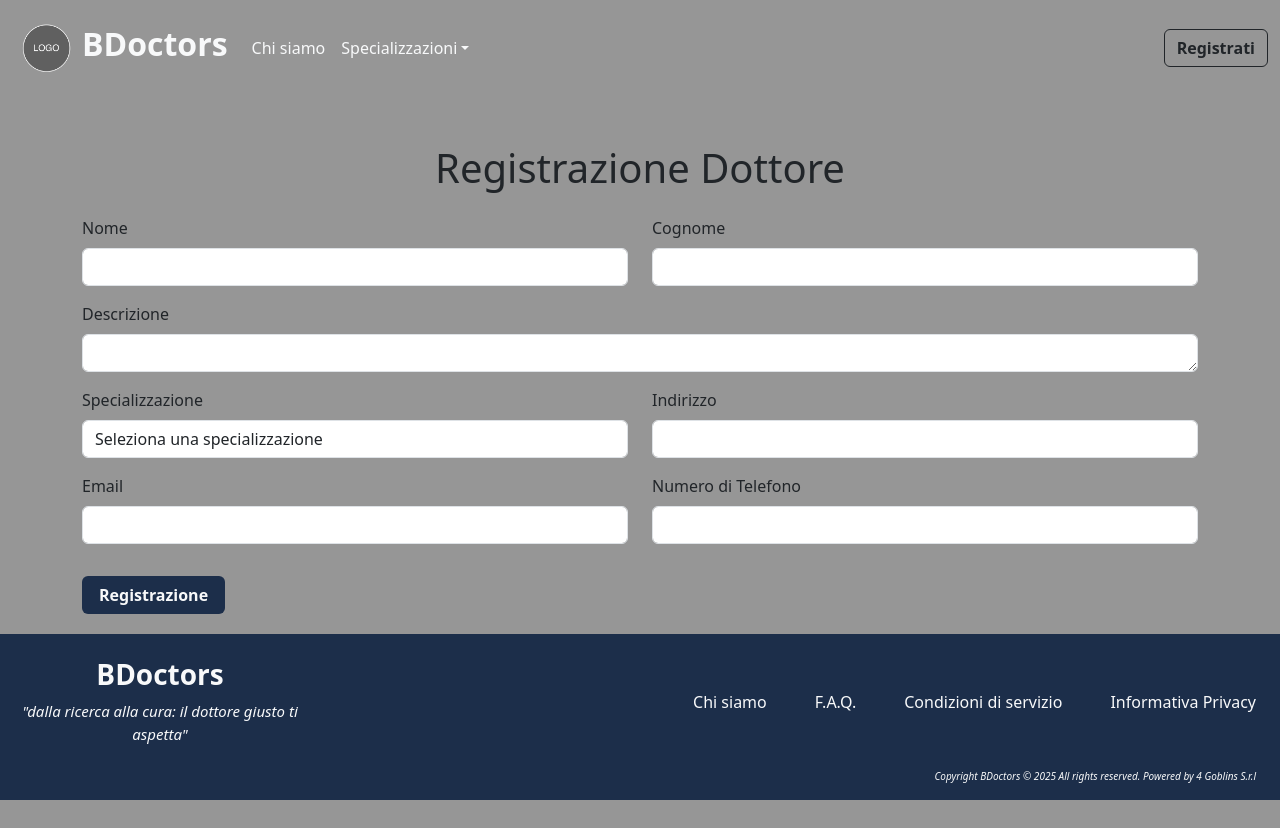
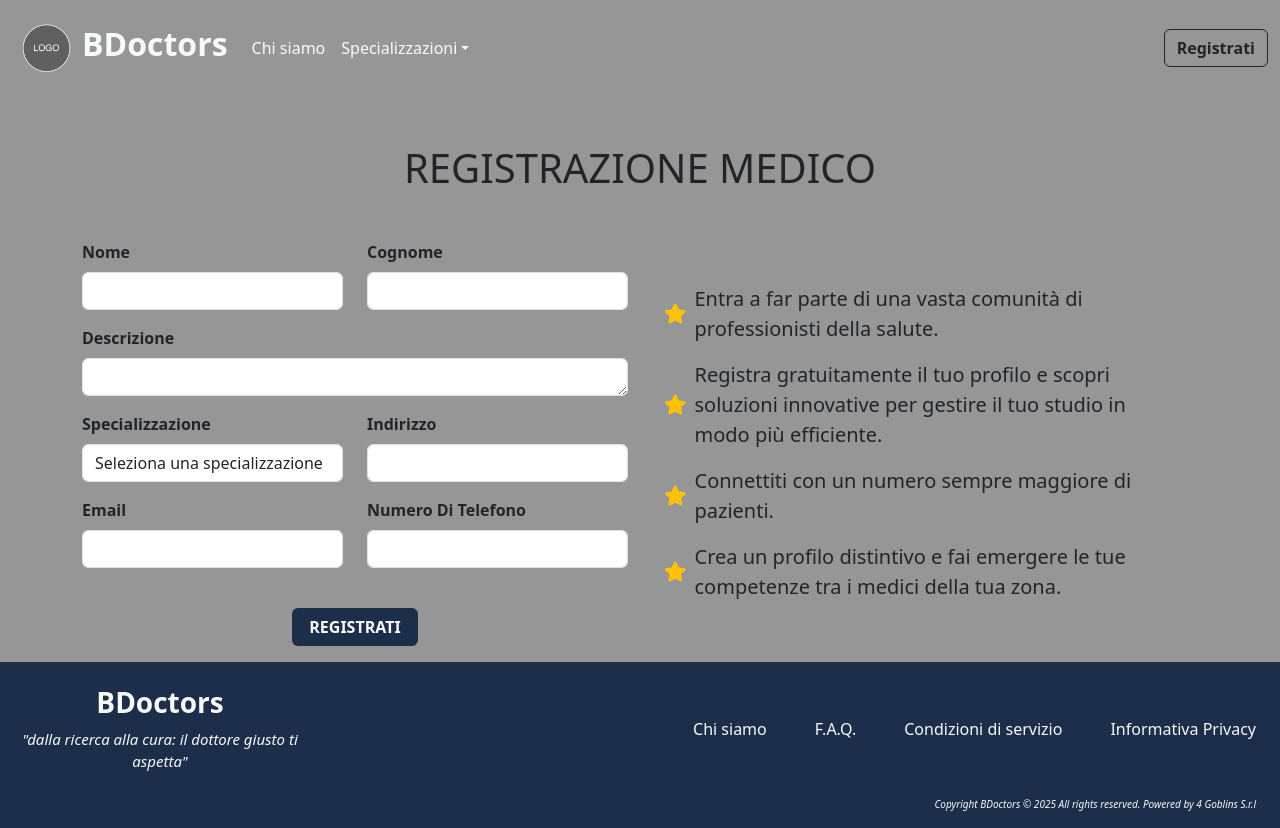
Before and after one commit to DanielaEsposito/doctors-frontend, a React (Vite) app: page /registration in a window 1280 px wide. Before the commit the page ends 800 px from the top, so only its background shows below. Built offline with nearby package versions, Linux system fonts and the light colour scheme.

Commit message:
added style to registration page

```diff
--- a/src/assets/css/index.css
+++ b/src/assets/css/index.css
@@ -23,6 +23,11 @@ img {
 
 body {
   background-color: rgb(150, 150, 150);
+}
+
+ul {
+  list-style: none;
+  padding: 0;
 }
 
 /* # utilities */
--- a/src/pages/RegistrationPage.jsx
+++ b/src/pages/RegistrationPage.jsx
@@ -40,12 +40,15 @@ const RegistrationForm = () => {
 
   return (
     <div className="container mt-5">
-      <h1 className="text-center mb-4">Registrazione Dottore</h1>
+      <h1 className="text-center mb-5">REGISTRAZIONE MEDICO</h1>
+      <div className="row">
+        {/* Colonna di sinistra */}
+        <div className="col-12 col-lg-6">
           <form onSubmit={handleSubmit}>
             <div className="row mb-3">
               {/* Nome */}
               <div className="col-12 col-md-6 mb-3">
-            <label htmlFor="name" className="form-label">
+                <label htmlFor="name" className="form-label fw-bold">
                   Nome
                 </label>
                 <input
@@ -61,7 +64,7 @@ const RegistrationForm = () => {
 
               {/* Cognome */}
               <div className="col-12 col-md-6 mb-3">
-            <label htmlFor="surname" className="form-label">
+                <label htmlFor="surname" className="form-label fw-bold">
                   Cognome
                 </label>
                 <input
@@ -77,7 +80,7 @@ const RegistrationForm = () => {
 
               {/* Descrizione */}
               <div className="col-12 mb-3">
-            <label htmlFor="description" className="form-label">
+                <label htmlFor="description" className="form-label fw-bold">
                   Descrizione
                 </label>
                 <textarea
@@ -93,7 +96,7 @@ const RegistrationForm = () => {
 
               {/* Specializzazione */}
               <div className="col-12 col-md-6 mb-3">
-            <label htmlFor="specialty" className="form-label">
+                <label htmlFor="specialty" className="form-label fw-bold">
                   Specializzazione
                 </label>
                 <select
@@ -115,7 +118,7 @@ const RegistrationForm = () => {
 
               {/* Indirizzo */}
               <div className="col-12 col-md-6 mb-3">
-            <label htmlFor="address" className="form-label">
+                <label htmlFor="address" className="form-label fw-bold">
                   Indirizzo
                 </label>
                 <input
@@ -131,7 +134,7 @@ const RegistrationForm = () => {
 
               {/* Email */}
               <div className="col-12 col-md-6 mb-3">
-            <label htmlFor="email" className="form-label">
+                <label htmlFor="email" className="form-label fw-bold">
                   Email
                 </label>
                 <input
@@ -146,9 +149,9 @@ const RegistrationForm = () => {
               </div>
 
               {/* Numero di telefono */}
-          <div className="col-12 col-md-6 mb-3">
-            <label htmlFor="phone_number" className="form-label">
-              Numero di Telefono
+              <div className="col-12 col-md-6 mb-4">
+                <label htmlFor="phone_number" className="form-label fw-bold">
+                  Numero Di Telefono
                 </label>
                 <input
                   type="tel"
@@ -163,13 +166,44 @@ const RegistrationForm = () => {
             </div>
 
             {/* Bottone */}
+            <div className="text-center">
               <button
                 type="submit"
-          className="btn btn-custom fw-semibold d-inline-block text-start px-3"
+                className="btn btn-custom fw-semibold d-inline-block mb-3 px-3"
               >
-          Registrazione
+                REGISTRATI
               </button>
+            </div>
           </form>
+        </div>
+
+        {/* Colonna di destra */}
+        <div className="col-12 col-lg-6 d-flex align-items-center justify-content-center">
+          <div className="container">
+            <ul className="list-unstyled">
+              <li className="d-flex fs-5 align-items-center mb-3">
+                <i className="fa-solid fa-star text-warning me-2"></i>
+                Entra a far parte di una vasta comunità di professionisti della
+                salute.
+              </li>
+              <li className="d-flex fs-5 align-items-center mb-3">
+                <i className="fa-solid fa-star text-warning me-2"></i>
+                Registra gratuitamente il tuo profilo e scopri soluzioni
+                innovative per gestire il tuo studio in modo più efficiente.
+              </li>
+              <li className="d-flex fs-5 align-items-center mb-3">
+                <i className="fa-solid fa-star text-warning me-2"></i>
+                Connettiti con un numero sempre maggiore di pazienti.
+              </li>
+              <li className="d-flex fs-5 align-items-center mb-3">
+                <i className="fa-solid fa-star text-warning me-2"></i>
+                Crea un profilo distintivo e fai emergere le tue competenze tra
+                i medici della tua zona.
+              </li>
+            </ul>
+          </div>
+        </div>
+      </div>
     </div>
   );
 };
```
Lines whose indentation alone changed are shown as unchanged.
